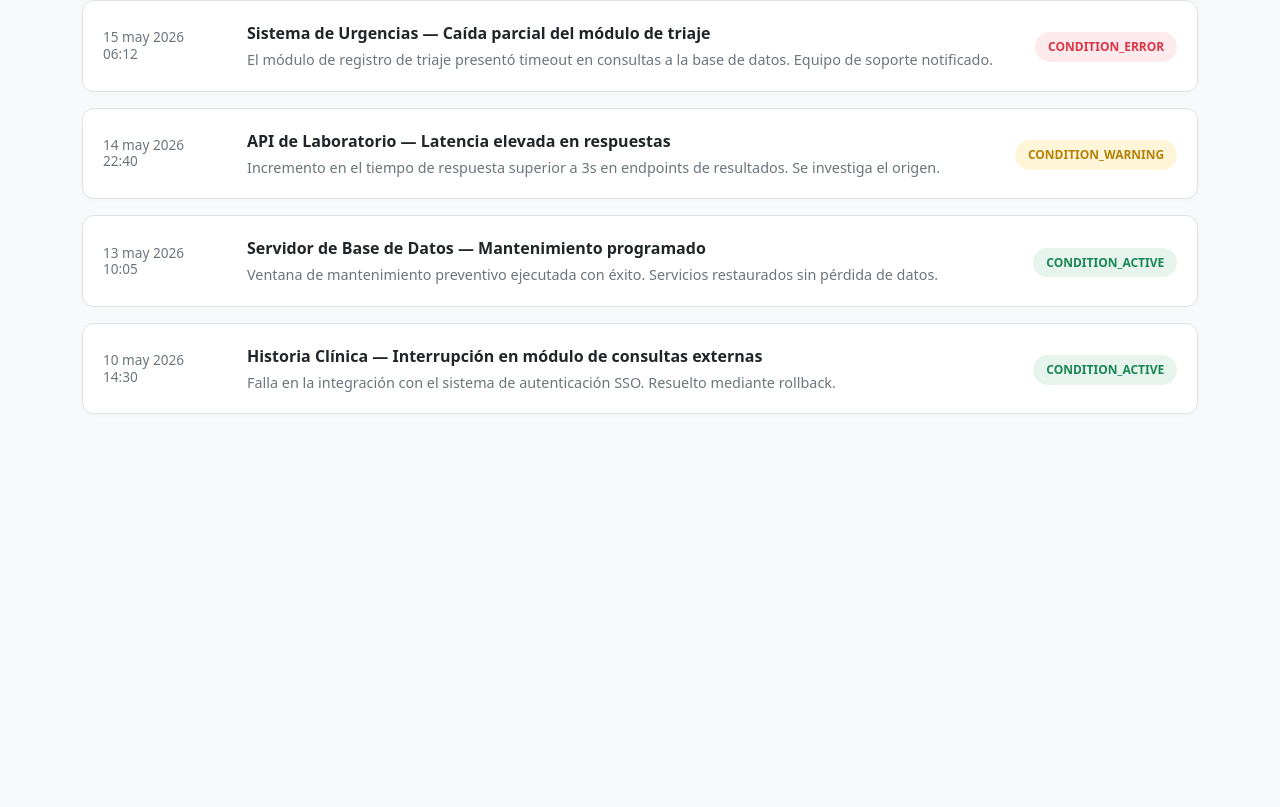
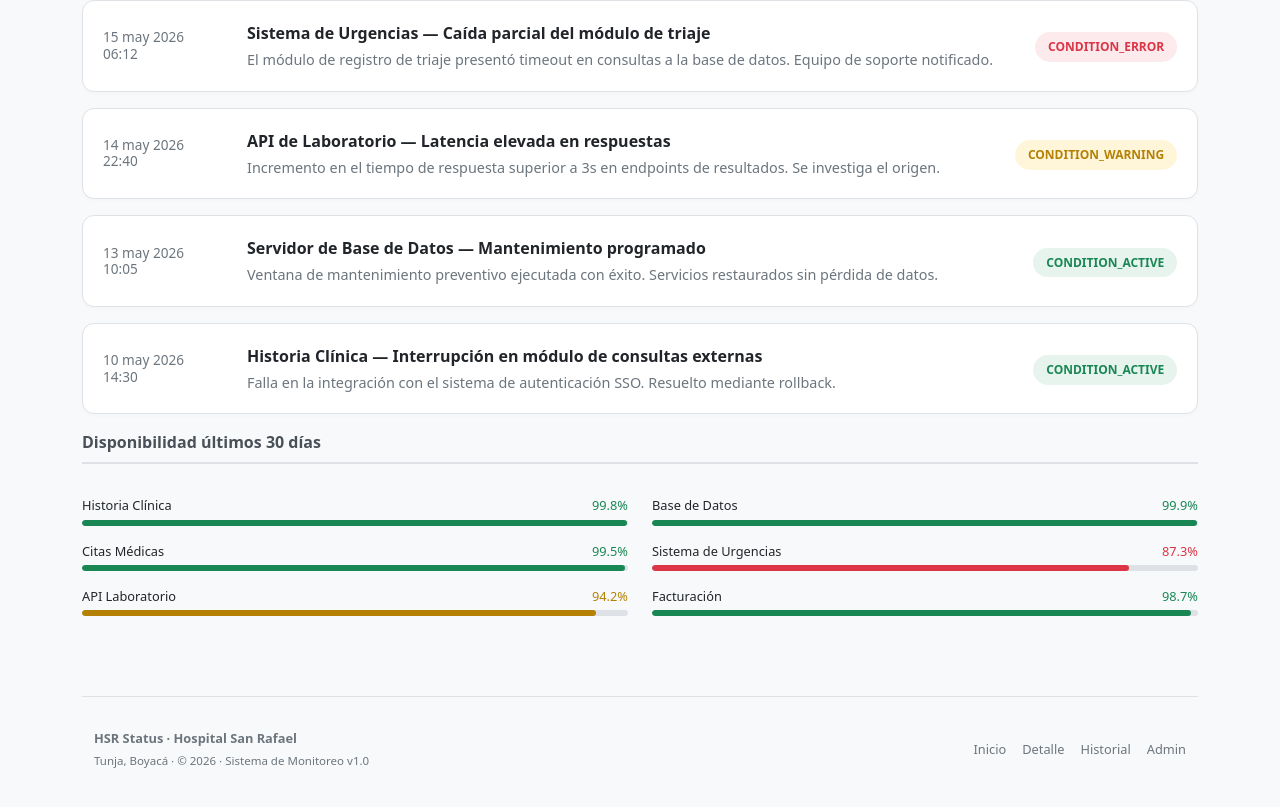
Before and after one commit to EliuBarrera/gerencia_sw_26, a plain HTML site: page index.html in a window 1280 px wide. Shown: the part 503-1310 px from the top of the page. Before the commit the page ends 957 px from the top, so only its background shows below. Drawn offline with nearby package versions, Linux system fonts and the light colour scheme.

Commit message:
ABCD26-6 feat: métricas de uptime 30 días y footer institucional HSR

```diff
--- a/index.html
+++ b/index.html
@@ -1,8 +1,9 @@
 <!doctype html>
 <html lang="es">
+
 <head>
-  <meta charset="utf-8"/>
-  <meta name="viewport" content="width=device-width, initial-scale=1"/>
+  <meta charset="utf-8" />
+  <meta name="viewport" content="width=device-width, initial-scale=1" />
   <title>Estado del Sistema - Hospital San Rafael</title>
   <link href="https://cdn.jsdelivr.net/npm/bootstrap@5.3.3/dist/css/bootstrap.min.css" rel="stylesheet">
   <style>
@@ -30,12 +31,12 @@
       gap: 1.5rem;
       align-items: center;
       transition: transform 0.2s;
-      box-shadow: 0 2px 4px rgba(0,0,0,0.02);
+      box-shadow: 0 2px 4px rgba(0, 0, 0, 0.02);
     }
 
     .incident-row:hover {
       transform: translateY(-2px);
-      box-shadow: 0 4px 8px rgba(0,0,0,0.05);
+      box-shadow: 0 4px 8px rgba(0, 0, 0, 0.05);
     }
 
     .incident-date {
@@ -66,9 +67,20 @@
       text-transform: uppercase;
     }
 
-    .badge-active { background: rgba(25, 135, 84, 0.1); color: var(--color-active); }
-    .badge-warning { background: rgba(255, 193, 7, 0.15); color: var(--color-warning); }
-    .badge-error { background: rgba(220, 53, 69, 0.1); color: var(--color-error); }
+    .badge-active {
+      background: rgba(25, 135, 84, 0.1);
+      color: var(--color-active);
+    }
+
+    .badge-warning {
+      background: rgba(255, 193, 7, 0.15);
+      color: var(--color-warning);
+    }
+
+    .badge-error {
+      background: rgba(220, 53, 69, 0.1);
+      color: var(--color-error);
+    }
 
     .section-title {
       font-weight: 800;
@@ -84,8 +96,69 @@
         gap: 0.75rem;
       }
     }
+
+          .uptime-row {
+        margin-bottom: 1rem;
+      }
+
+      .uptime-label {
+        display: flex;
+        justify-content: space-between;
+        font-size: .8rem;
+        margin-bottom: 4px;
+      }
+
+      .uptime-pct {
+        font-family: var(--font-mono);
+        color: var(--color-active);
+      }
+
+      .uptime-bar-bg {
+        height: 6px;
+        border-radius: 3px;
+        background: var(--color-border);
+        overflow: hidden;
+      }
+
+      .uptime-bar-fill {
+        height: 100%;
+        border-radius: 3px;
+        background: var(--color-active);
+        transition: width 1s ease;
+      }
+
+      .uptime-bar-fill.warn {
+        background: var(--color-warning);
+      }
+
+      .uptime-bar-fill.err {
+        background: var(--color-error);
+      }
+
+      .site-footer {
+        border-top: 1px solid var(--color-border);
+        margin-top: 4rem;
+        padding: 2rem 0;
+        color: var(--color-muted);
+        font-size: .8rem;
+      }
+
+      .site-footer a {
+        color: var(--color-muted);
+        text-decoration: none;
+      }
+
+      .site-footer a:hover {
+        color: var(--color-text);
+      }
+
+      .footer-mono {
+        font-family: var(--font-mono);
+        font-size: .72rem;
+      }
   </style>
 </head>
+
 <body>
 
   <!-- NAVBAR - INTEGRANTE 1 -->
@@ -133,7 +206,8 @@
       <div class="incident-date">15 may 2026<br>06:12</div>
       <div>
         <div class="incident-title">Sistema de Urgencias — Caída parcial del módulo de triaje</div>
-        <p class="incident-desc">El módulo de registro de triaje presentó timeout en consultas a la base de datos. Equipo de soporte notificado.</p>
+        <p class="incident-desc">El módulo de registro de triaje presentó timeout en consultas a la base de datos.
+          Equipo de soporte notificado.</p>
       </div>
       <div class="text-end">
         <span class="badge-condition badge-error">CONDITION_ERROR</span>
@@ -144,7 +218,8 @@
       <div class="incident-date">14 may 2026<br>22:40</div>
       <div>
         <div class="incident-title">API de Laboratorio — Latencia elevada en respuestas</div>
-        <p class="incident-desc">Incremento en el tiempo de respuesta superior a 3s en endpoints de resultados. Se investiga el origen.</p>
+        <p class="incident-desc">Incremento en el tiempo de respuesta superior a 3s en endpoints de resultados. Se
+          investiga el origen.</p>
       </div>
       <div class="text-end">
         <span class="badge-condition badge-warning">CONDITION_WARNING</span>
@@ -155,7 +230,8 @@
       <div class="incident-date">13 may 2026<br>10:05</div>
       <div>
         <div class="incident-title">Servidor de Base de Datos — Mantenimiento programado</div>
-        <p class="incident-desc">Ventana de mantenimiento preventivo ejecutada con éxito. Servicios restaurados sin pérdida de datos.</p>
+        <p class="incident-desc">Ventana de mantenimiento preventivo ejecutada con éxito. Servicios restaurados sin
+          pérdida de datos.</p>
       </div>
       <div class="text-end">
         <span class="badge-condition badge-active">CONDITION_ACTIVE</span>
@@ -166,14 +242,102 @@
       <div class="incident-date">10 may 2026<br>14:30</div>
       <div>
         <div class="incident-title">Historia Clínica — Interrupción en módulo de consultas externas</div>
-        <p class="incident-desc">Falla en la integración con el sistema de autenticación SSO. Resuelto mediante rollback.</p>
+        <p class="incident-desc">Falla en la integración con el sistema de autenticación SSO. Resuelto mediante
+          rollback.</p>
       </div>
       <div class="text-end">
         <span class="badge-condition badge-active">CONDITION_ACTIVE</span>
       </div>
     </div>
+
+    <!-- ABCD26-6: Barras de disponibilidad (uptime) Integrante 5-->
+    <div class="section-title">Disponibilidad últimos 30 días</div>
+
+    <div class="row">
+      <div class="col-12 col-md-6">
+        <div class="uptime-row">
+          <div class="uptime-label">
+            <span>Historia Clínica</span>
+            <span class="uptime-pct">99.8%</span>
+          </div>
+          <div class="uptime-bar-bg">
+            <div class="uptime-bar-fill" style="width:99.8%"></div>
+          </div>
+        </div>
+        <div class="uptime-row">
+          <div class="uptime-label">
+            <span>Citas Médicas</span>
+            <span class="uptime-pct">99.5%</span>
+          </div>
+          <div class="uptime-bar-bg">
+            <div class="uptime-bar-fill" style="width:99.5%"></div>
+          </div>
+        </div>
+        <div class="uptime-row">
+          <div class="uptime-label">
+            <span>API Laboratorio</span>
+            <span class="uptime-pct" style="color:var(--color-warning)">94.2%</span>
+          </div>
+          <div class="uptime-bar-bg">
+            <div class="uptime-bar-fill warn" style="width:94.2%"></div>
+          </div>
+        </div>
+      </div>
+      <div class="col-12 col-md-6">
+        <div class="uptime-row">
+          <div class="uptime-label">
+            <span>Base de Datos</span>
+            <span class="uptime-pct">99.9%</span>
+          </div>
+          <div class="uptime-bar-bg">
+            <div class="uptime-bar-fill" style="width:99.9%"></div>
+          </div>
+        </div>
+        <div class="uptime-row">
+          <div class="uptime-label">
+            <span>Sistema de Urgencias</span>
+            <span class="uptime-pct" style="color:var(--color-error)">87.3%</span>
+          </div>
+          <div class="uptime-bar-bg">
+            <div class="uptime-bar-fill err" style="width:87.3%"></div>
+          </div>
+        </div>
+        <div class="uptime-row">
+          <div class="uptime-label">
+            <span>Facturación</span>
+            <span class="uptime-pct">98.7%</span>
+          </div>
+          <div class="uptime-bar-bg">
+            <div class="uptime-bar-fill" style="width:98.7%"></div>
+          </div>
+        </div>
+      </div>
+    </div>
+
+    <!-- ABCD26-6: Footer institucional Integrante 5-->
+    <footer class="site-footer">
+      <div class="container d-flex flex-column flex-md-row
+               justify-content-between align-items-start
+               align-items-md-center gap-3">
+        <div>
+          <div class="fw-semibold mb-1" style="color:var(--color-text)">
+            HSR Status · Hospital San Rafael
+          </div>
+          <div class="footer-mono">
+            Tunja, Boyacá · © 2026 · Sistema de Monitoreo v1.0
+          </div>
+        </div>
+        <div class="d-flex gap-3">
+          <a href="index.html">Inicio</a>
+          <a href="segunda_vista.html">Detalle</a>
+          <a href="#">Historial</a>
+          <a href="#">Admin</a>
+        </div>
+      </div>
+    </footer>
   </main>
 
   <script src="https://cdn.jsdelivr.net/npm/bootstrap@5.3.3/dist/js/bootstrap.bundle.min.js"></script>
 </body>
+
 </html>
```
